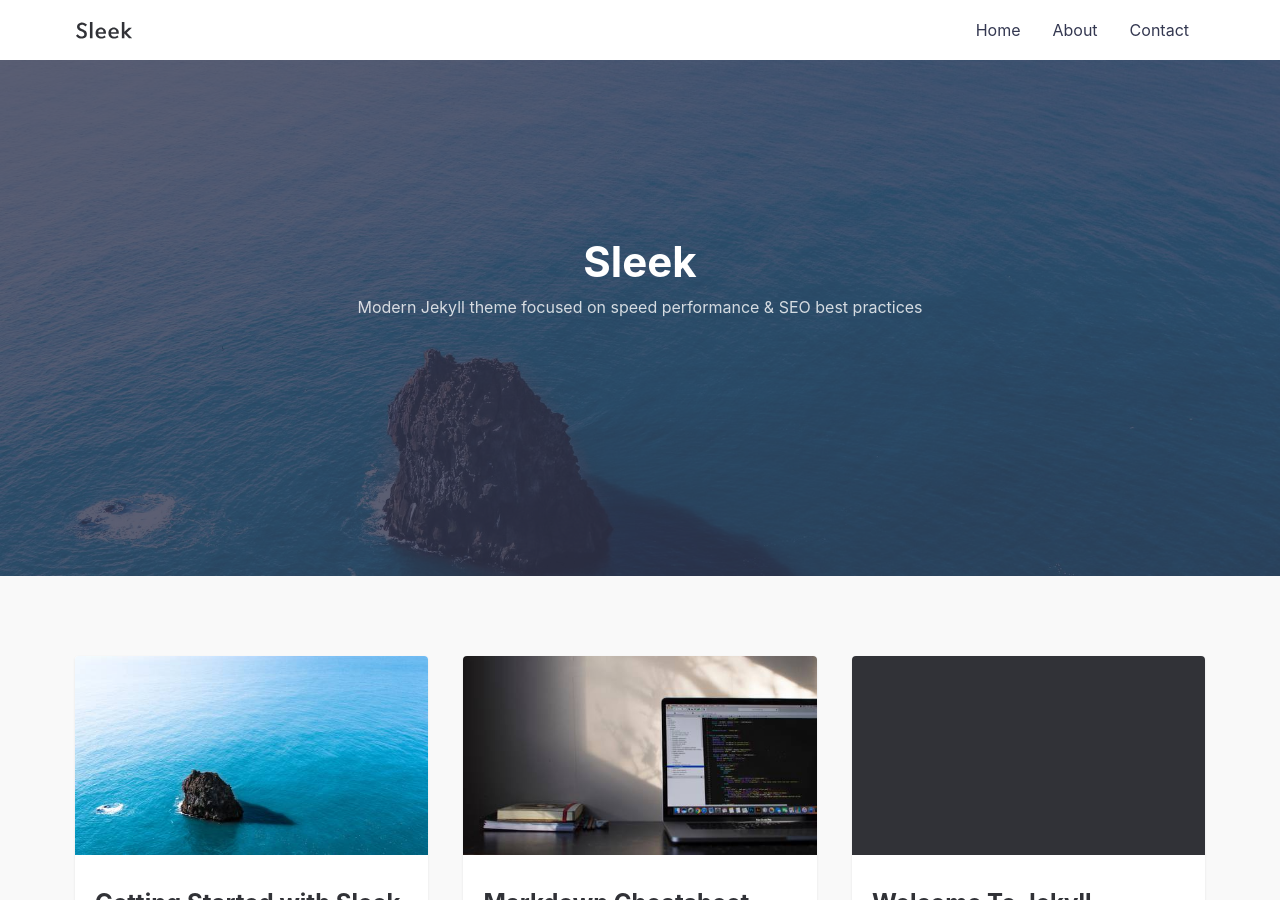
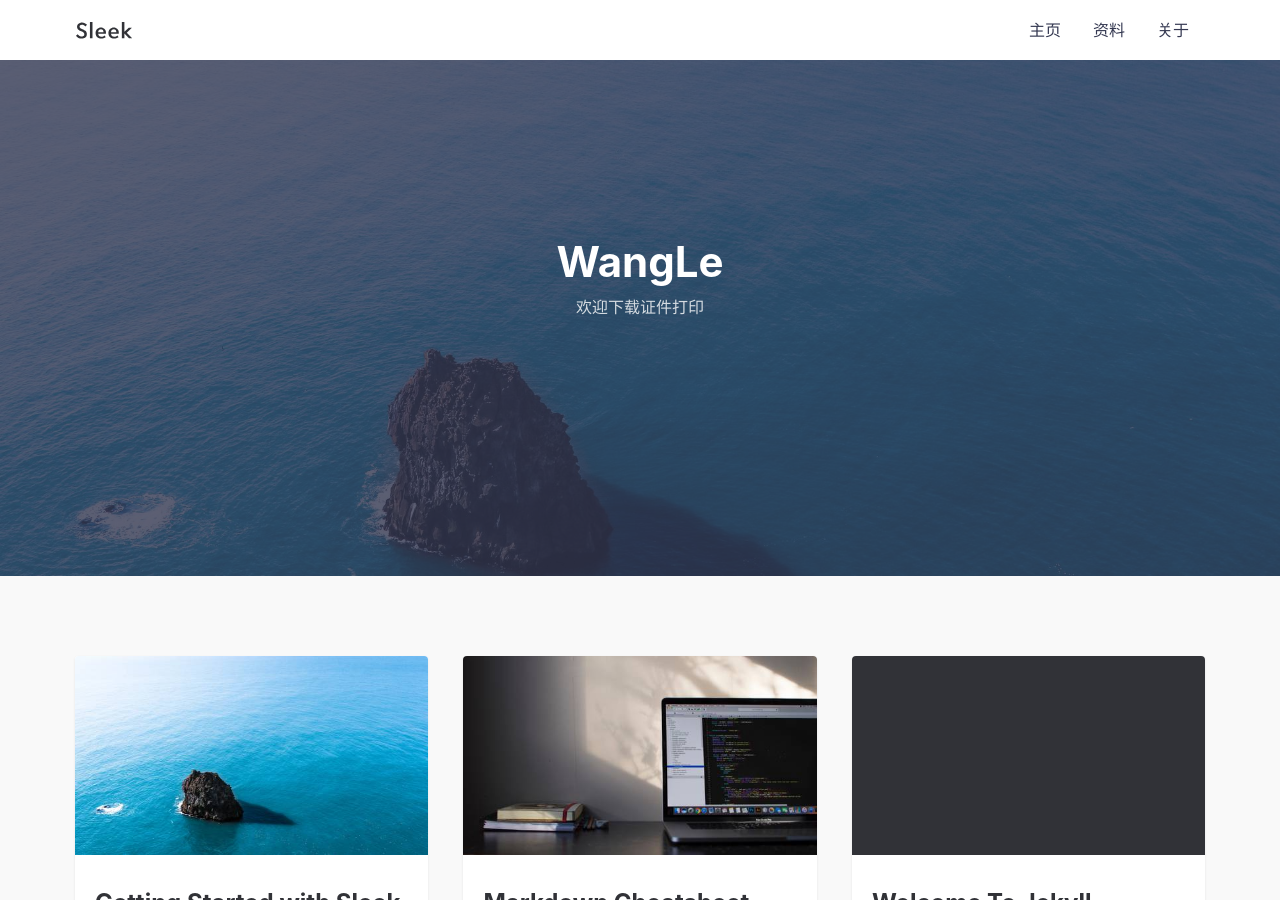
Before and after one commit to WangleSnow/wanglesnow.github.io, a Jekyll site: the page built from index.md, in a window 1280 px wide and 900 px high. Built offline with Jekyll 4.4.1, drawn with Linux system fonts in a browser that asks for light colours.

Commit message:
@20190711:添加中文

```diff
--- a/_includes/header.html
+++ b/_includes/header.html
@@ -8,10 +8,9 @@
       </a>
       <nav class="header__links">
         <div class="container header__links-wrapper">
-          <a class="header__link" href="{{ '/' | relative_url }}" itemprop="url"><span itemprop="name">Home</span></a>
-          <a class="header__link" href="{{ '/about' | relative_url }}" itemprop="url"><span itemprop="name">About</span></a>
-          <a class="header__link" href="{{ '/contact' | relative_url }}" itemprop="url">
-            <span itemprop="name">Contact</span>
+          <a class="header__link" href="{{ '/' | relative_url }}" itemprop="url"><span itemprop="name">主页</span></a>
+          <a class="header__link" href="{{ '/contact' | relative_url }}" itemprop="url"><span itemprop="name">资料</span>
+	  <a class="header__link" href="{{ '/about' | relative_url }}" itemprop="url"><span itemprop="name">关于</span></a>
           </a>
         </div>
       </nav>
--- a/_layouts/default.html
+++ b/_layouts/default.html
@@ -20,8 +20,8 @@ layout: compress
 
     <div class="hero lazyload" data-bg="{{site.url}}/assets/img/posts/sleek_lg.jpg">
       <div class="hero__wrap">
-        <h1 class="hero__title">Sleek</h1>
-        <p class="hero__meta">Modern Jekyll theme focused on speed performance & SEO best practices</p>
+        <h1 class="hero__title">WangLe</h1>
+        <p class="hero__meta">欢迎下载证件打印</p>
       </div>
     </div>
 
```
Also changed, not shown: _includes/certificate.html (added, +67 -0 lines), about.md (+1 -1 lines), contact.md (+6 -4 lines).
